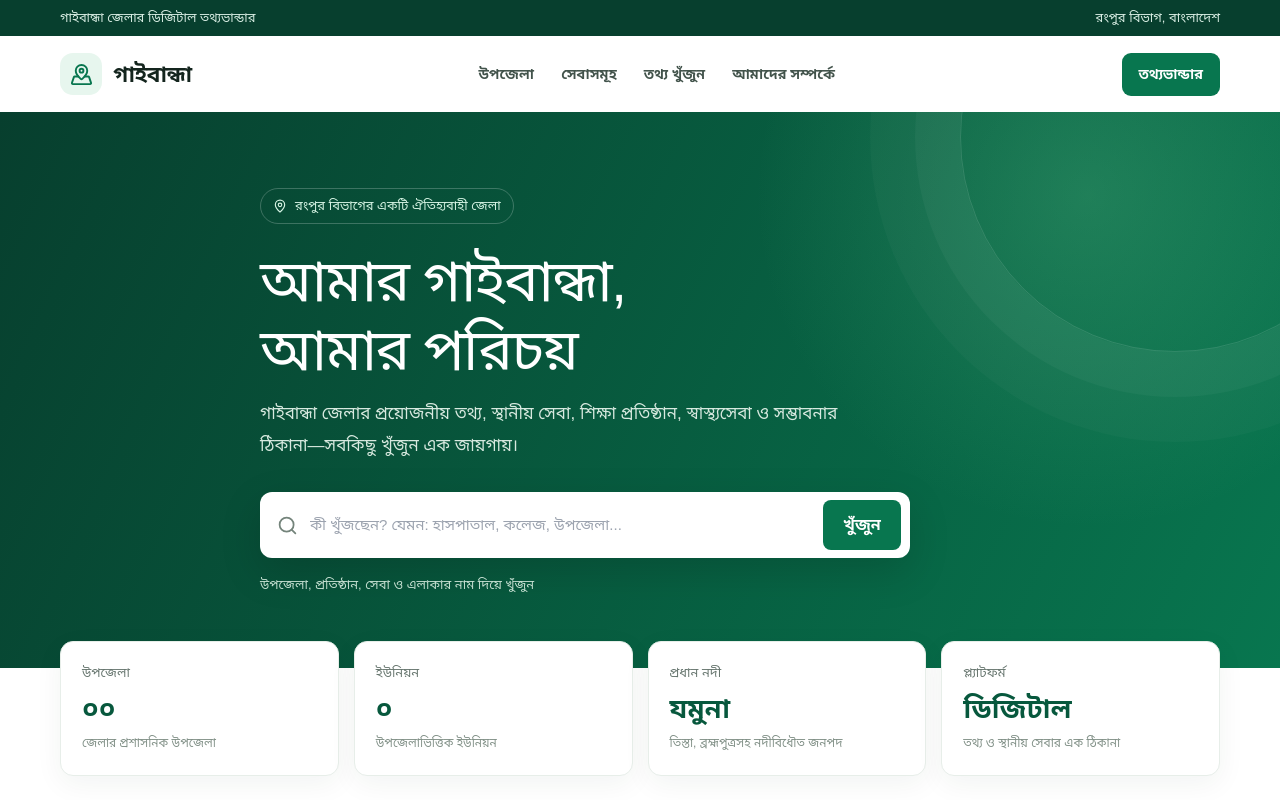
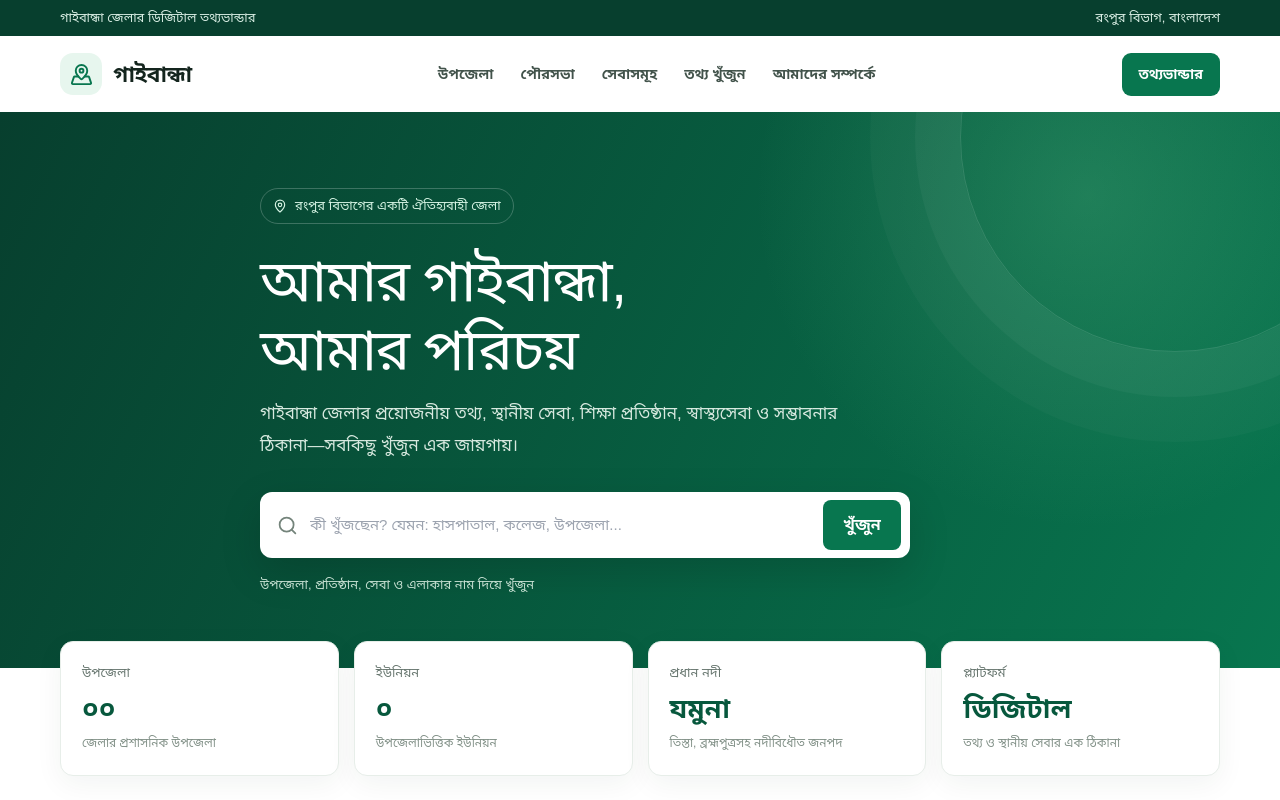
Before and after one commit to gaibandha5700/gaibandha, a Next.js app: page / in a window 1280 px wide. Shown: the top 800 px of the page. Built offline with nearby package versions, Linux system fonts and the light colour scheme; no server answers; the database is empty.

Commit message:
Add municipality navigation to homepage

```diff
--- a/src/app/page.tsx
+++ b/src/app/page.tsx
@@ -37,12 +37,12 @@ export default async function Home() {
           <span>গাইবান্ধা</span>
         </Link>
         <nav className="nav-links" aria-label="প্রধান নেভিগেশন">
-          <Link href="#upazila">উপজেলা</Link>
+          <Link href="#upazila">উপজেলা</Link><Link href="/municipality">পৌরসভা</Link>
           <Link href="#categories">সেবাসমূহ</Link>
           <Link href="/search">তথ্য খুঁজুন</Link><Link href="#about">আমাদের সম্পর্কে</Link>
         </nav>
         <Link className="admin-link desktop-directory-link" href="/directory">তথ্যভান্ডার</Link>
-        <details className="mobile-menu"><summary aria-label="মেনু খুলুন">মেনু</summary><div className="mobile-menu-panel"><Link href="#upazila">উপজেলা</Link><Link href="#categories">সেবাসমূহ</Link><Link href="/directory">তথ্যভান্ডার</Link><Link href="/search">তথ্য খুঁজুন</Link><Link href="#about">আমাদের সম্পর্কে</Link></div></details>
+        <details className="mobile-menu"><summary aria-label="মেনু খুলুন">মেনু</summary><div className="mobile-menu-panel"><Link href="#upazila">উপজেলা</Link><Link href="/municipality">পৌরসভা</Link><Link href="#categories">সেবাসমূহ</Link><Link href="/directory">তথ্যভান্ডার</Link><Link href="/search">তথ্য খুঁজুন</Link><Link href="#about">আমাদের সম্পর্কে</Link></div></details>
       </header>
 
       <section className="hero">
```
